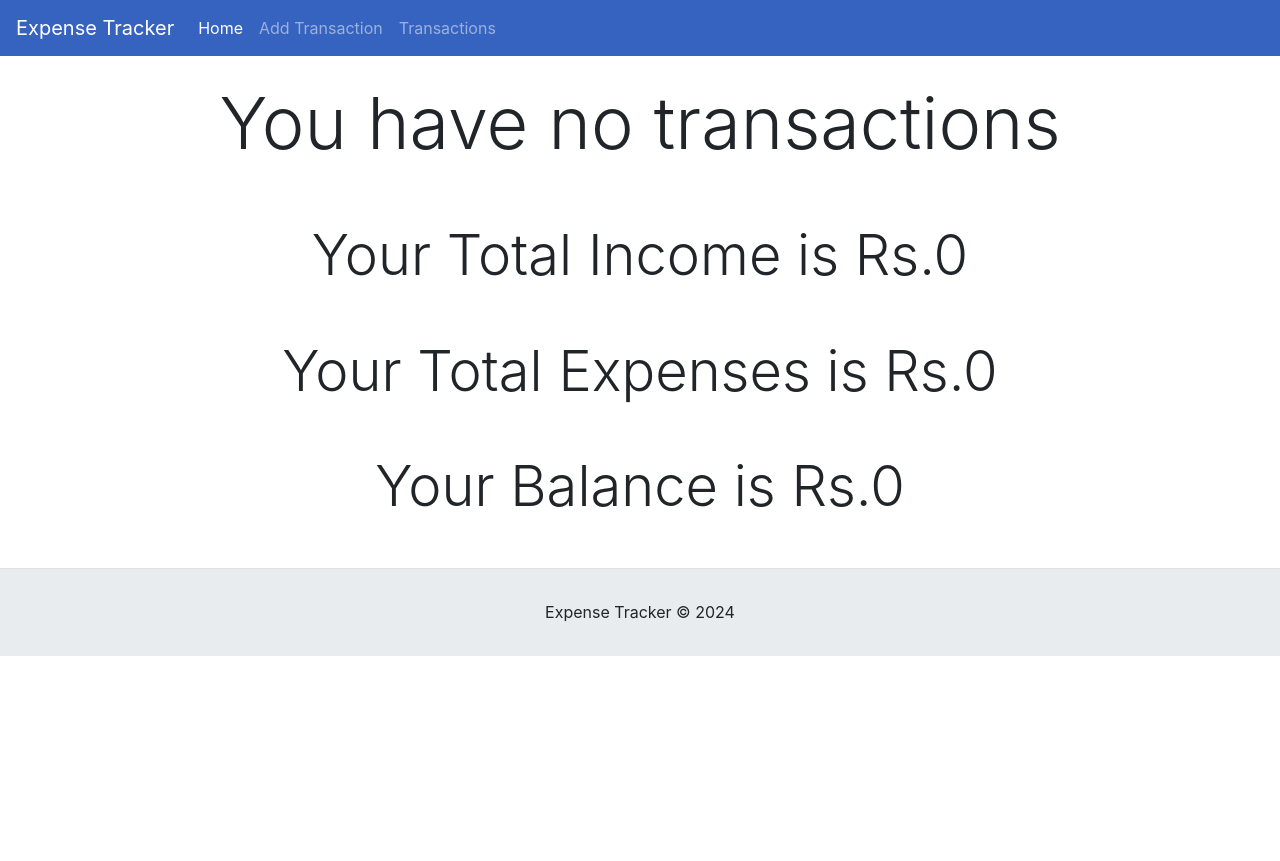
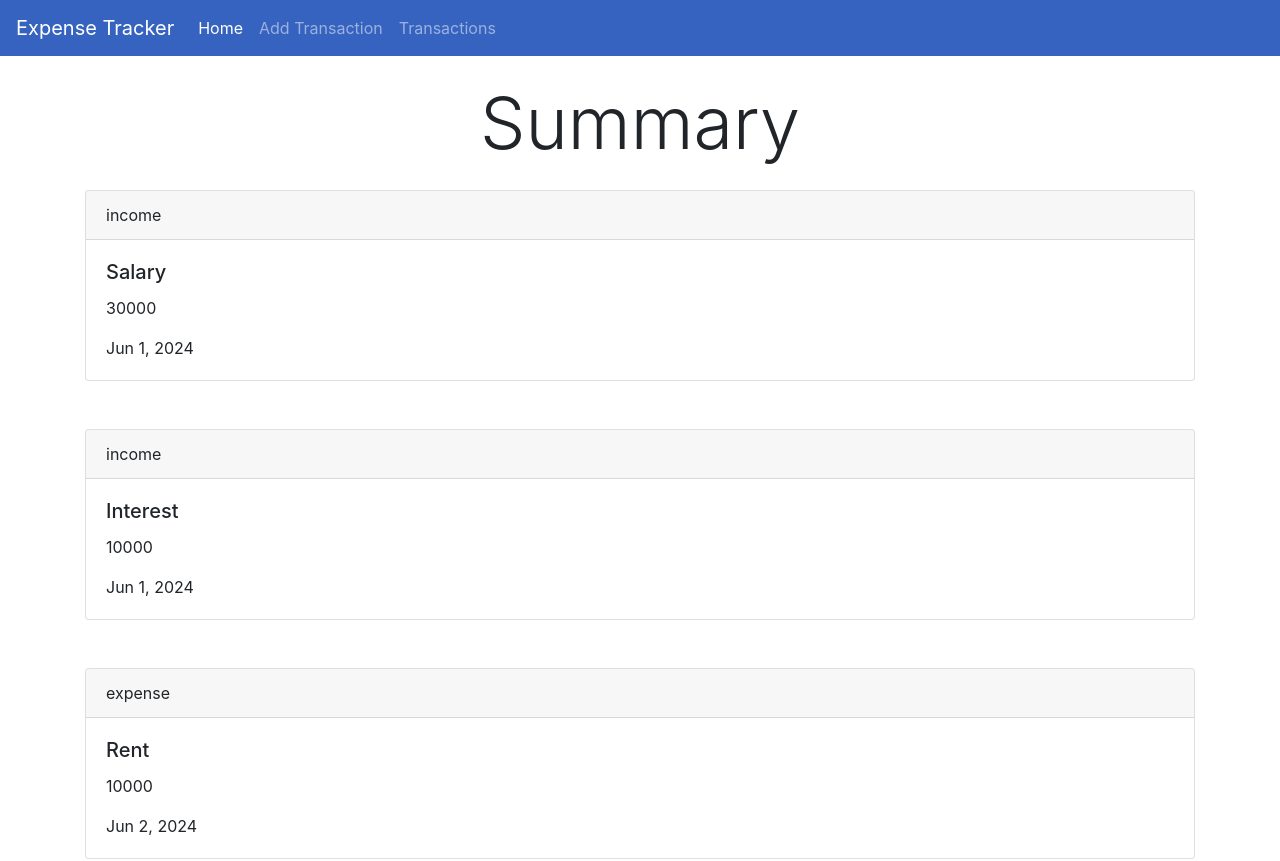
Before and after one commit to tarunsingh002/Assignment, an Angular app: page /summary in a window 1280 px wide. Shown: the top 861 px of the page. Before the commit the page ends 800 px from the top, so only its background shows below. Built offline with nearby package versions, Linux system fonts and the light colour scheme.

Commit message:
functionality almost complete

```diff
--- /dev/null
+++ b/src/app/SampleData.ts
@@ -0,0 +1,34 @@
+export const sampleTransactions = [
+  {
+    name: 'Salary',
+    description: 'Salary from my job.',
+    amount: 30000,
+    category: 'Salary',
+    date: new Date('2024-06-01'),
+    type: 'income',
+  },
+  {
+    name: 'Interest',
+    description: 'Interest from Investments',
+    amount: 10000,
+    category: 'Interest',
+    date: new Date('2024-06-01'),
+    type: 'income',
+  },
+  {
+    name: 'Rent',
+    description: 'Flat Rent',
+    amount: 10000,
+    category: 'Rent',
+    date: new Date('2024-06-02'),
+    type: 'expense',
+  },
+  {
+    name: 'Groceries',
+    description: 'Weekly Groceries',
+    amount: 800,
+    category: 'Groceries',
+    date: new Date('2024-01-01'),
+    type: 'expense',
+  },
+];
--- a/src/app/all-transactions/all-transactions.component.html
+++ b/src/app/all-transactions/all-transactions.component.html
@@ -14,7 +14,7 @@
       <div class="card-body">
         <h5 class="card-title">{{ t.name }}</h5>
         <p class="card-text">{{ t.amount }}</p>
-        <p class="card-text">{{ t.date }}</p>
+        <p class="card-text">{{ t.date | date }}</p>
         <a [routerLink]="['/edit', t.transactionId]" class="btn btn-primary">Edit</a>
         <a (click)="deleteTransaction(t.transactionId)" class="btn btn-primary">Delete</a>
       </div>
--- a/src/app/app.component.ts
+++ b/src/app/app.component.ts
@@ -1,10 +1,23 @@
-import { Component } from '@angular/core';
+import {Component, OnInit} from '@angular/core';
+import {TransactionDataService} from './services/transaction-data.service';
 
 @Component({
   selector: 'app-root',
   templateUrl: './app.component.html',
-  styleUrl: './app.component.scss'
+  styleUrl: './app.component.scss',
 })
-export class AppComponent {
-  title = 'assignment';
+export class AppComponent implements OnInit {
+  sampleDataAddedOnce = 0;
+
+  constructor(private dservice: TransactionDataService) {}
+
+  ngOnInit(): void {
+    this.sampleDataAddedOnce = localStorage.getItem('sampleDataAddedOnce')
+      ? +JSON.parse(localStorage.getItem('sampleDataAddedOnce'))
+      : 0;
+    if (this.sampleDataAddedOnce === 0) {
+      this.dservice.addSampleData();
+      localStorage.setItem('sampleDataAddedOnce', JSON.stringify(1));
+    }
+  }
 }
--- a/src/app/services/transaction-data.service.ts
+++ b/src/app/services/transaction-data.service.ts
@@ -1,6 +1,7 @@
 import {Injectable} from '@angular/core';
 import {BehaviorSubject} from 'rxjs';
 import {Transaction} from '../models/transaction.model';
+import {sampleTransactions} from '../SampleData';
 
 @Injectable({
   providedIn: 'root',
@@ -10,7 +11,18 @@ export class TransactionDataService {
   transactions: Transaction[] = [];
   trackOfId = 1;
 
+  sampleData = sampleTransactions;
+
   constructor() {}
+
+  addSampleData() {
+    this.getTransactions();
+    this.addBulkTransaction(this.sampleData);
+  }
+
+  addBulkTransaction(transactions: Transaction[]) {
+    transactions.forEach((t) => this.addTransaction(t));
+  }
 
   addTransaction(t: Transaction) {
     let currentId = localStorage.getItem('trackOfId')
@@ -24,7 +36,9 @@ export class TransactionDataService {
   }
 
   getTransactions() {
-    this.transactions = JSON.parse(localStorage.getItem('transactions'));
+    this.transactions = localStorage.getItem('transactions')
+      ? JSON.parse(localStorage.getItem('transactions'))
+      : [];
     this.transactionsChanged.next(this.transactions);
     return this.transactions;
   }
--- a/src/app/summary/summary.component.html
+++ b/src/app/summary/summary.component.html
@@ -1,12 +1,12 @@
 <div class="container">
+  <h3 class="display-3 text-center mb-4">Summary</h3>
   <div
     *ngIf="!transactions.length"
     class="w-100 empty d-flex align-items-center justify-content-center"
   >
-    <h3 class="display-3">You have no transactions</h3>
+    <h3 class="display-4">You have no transactions</h3>
   </div>
   <div *ngIf="transactions.length">
-    <h3 class="display-3 text-center mb-3">Summary</h3>
     <div class="card mb-5" *ngFor="let t of transactions; let i = index">
       <div class="card-header">
         {{ t.type }}
@@ -14,7 +14,7 @@
       <div class="card-body">
         <h5 class="card-title">{{ t.name }}</h5>
         <p class="card-text">{{ t.amount }}</p>
-        <p class="card-text">{{ t.date }}</p>
+        <p class="card-text">{{ t.date | date }}</p>
       </div>
     </div>
   </div>
--- a/src/app/summary/summary.component.ts
+++ b/src/app/summary/summary.component.ts
@@ -27,7 +27,7 @@ export class SummaryComponent implements OnInit {
 
       let length = this.transactions.length;
 
-      if (length > 5) this.transactions = this.transactions.slice(Math.max(length - 5, 0));
+      if (length > 4) this.transactions = this.transactions.slice(length - 4, length);
     });
   }
 }
--- a/src/app/transaction-form/transaction-form.component.ts
+++ b/src/app/transaction-form/transaction-form.component.ts
@@ -51,12 +51,13 @@ export class TransactionFormComponent implements OnInit {
   }
 
   onSubmit(rf: FormGroup) {
+    // this.dservice.getTransactions();
     let value = rf.value;
     let transaction = new Transaction(
       value.name,
       value.description,
       value.amount,
-      value.date,
+      new Date(value.date),
       value.type,
       value.category
     );
```
Also changed, not shown: src/app/DummyData.ts (deleted, +0 -9 lines).
